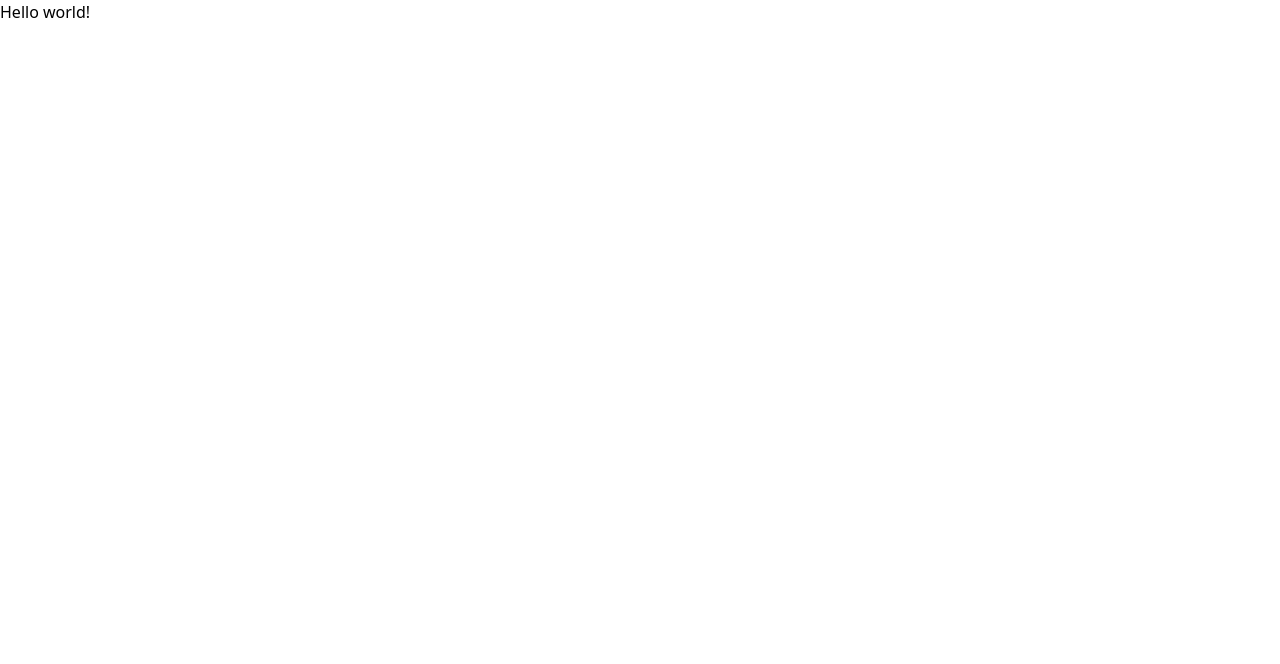
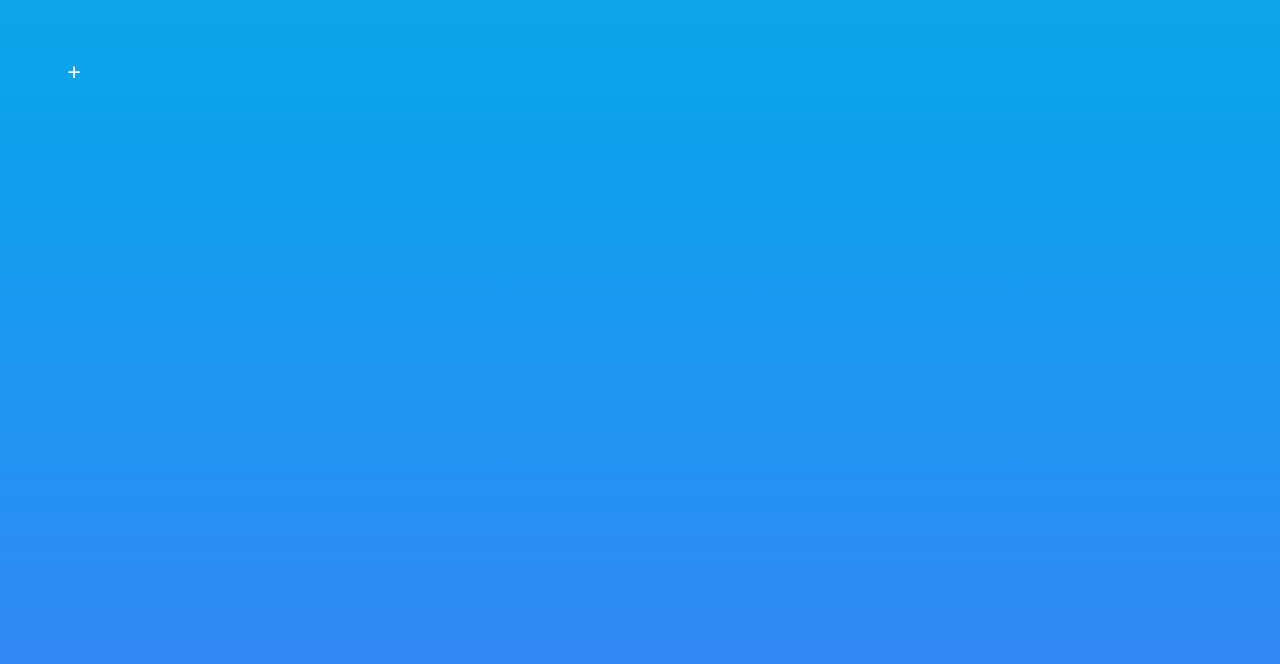
Before and after one commit to ErriourMe/Web-Animals-Simulator, a Vue app in the folder Client/src/: page / in a window 1280 px wide. Shown: the top 664 px of the page. Built offline with nearby package versions, Linux system fonts and the light colour scheme.

Commit message:
feat: animal state, bg, header, add animal button

```diff
--- a/Client/src/src/App.vue
+++ b/Client/src/src/App.vue
@@ -1,3 +1,15 @@
+<script lang="ts" setup>
+import HeaderLayout from "~/components/Layout/HeaderLayout.vue";
+</script>
+
 <template>
-  <main>Hello world!</main>
+  <HeaderLayout />
+
+  <main></main>
 </template>
+
+<style lang="postcss">
+body {
+  --at-apply: bg-gradient-to-b from-lightblue-500 to-blue-500 h-full;
+}
+</style>
--- /dev/null
+++ b/Client/src/src/components/Layout/AddAnimal.vue
@@ -0,0 +1,25 @@
+<script lang="ts" setup>
+import { ref } from "vue";
+
+const isOpen = ref(false);
+
+const invertButton = () => {
+  isOpen.value = !isOpen.value;
+};
+</script>
+
+<template>
+  <div class="flex">
+    <button
+      @click="invertButton"
+      class="relative z-2 w-12 h-12 rounded-full bg-brown-500 text-white text-6 flex items-center justify-center transition hover:(bg-brown-400)"
+    >
+      <span class="mt--1">+</span>
+    </button>
+    <div
+      :class="`relative z-1 bg-brown-50 p-1 rounded-r ml--7 transition-all w-0 ${
+        isOpen ? `w-100 pl-11.5` : ``
+      }`"
+    ></div>
+  </div>
+</template>
--- /dev/null
+++ b/Client/src/src/components/Layout/HeaderLayout.vue
@@ -0,0 +1,9 @@
+<script lang="ts" setup>
+import AddAnimal from "~/components/Layout/AddAnimal.vue";
+</script>
+
+<template>
+  <header class="p-[50px]">
+    <AddAnimal />
+  </header>
+</template>
--- /dev/null
+++ b/Client/src/src/stores/animal.ts
@@ -0,0 +1,12 @@
+import { defineStore } from "pinia";
+
+export const useAnimals = defineStore("animals", {
+  state: () => ({
+    animals: [],
+  }),
+  actions: {
+    setAnimals(payload) {
+      this.animals = payload;
+    },
+  },
+});
```
